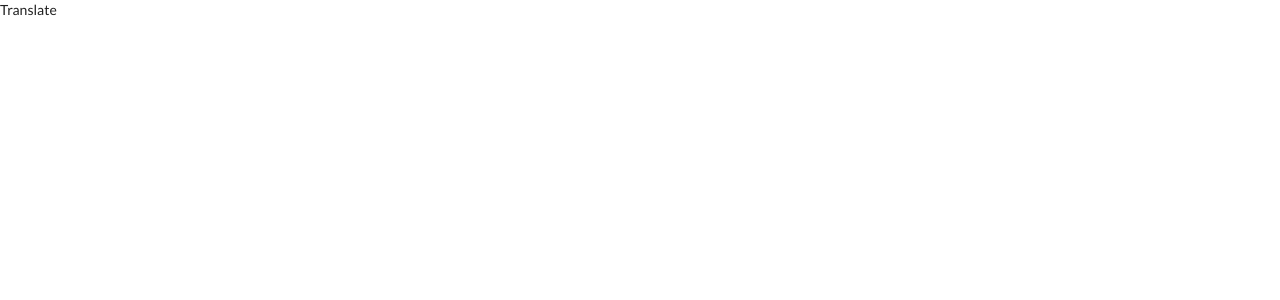
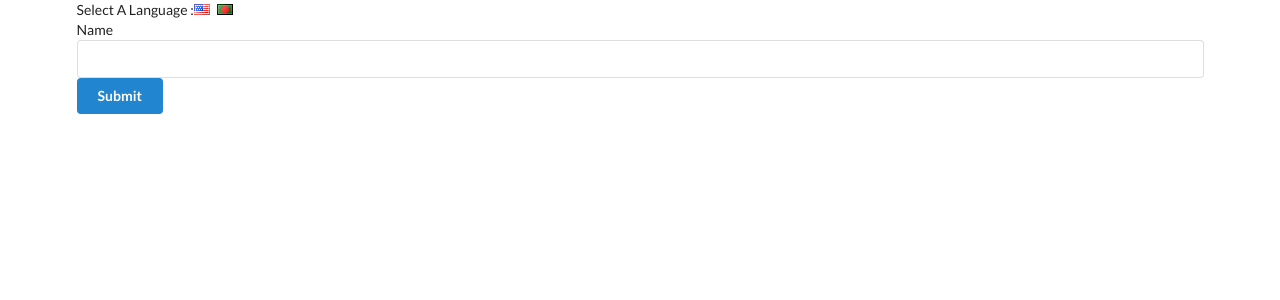
Before and after one commit to RatonBiswas/React, a React (Create React App) app in the folder translate/: page / in a window 1280 px wide. Shown: the top 300 px of the page. Built offline with nearby package versions, Linux system fonts and the light colour scheme.

Commit message:
the context provider

```diff
--- a/translate/src/components/App.js
+++ b/translate/src/components/App.js
@@ -1,11 +1,28 @@
-import React from 'react';
+import React, { Component } from "react";
+import UserCreate from "./UserCreate"
+import LanguageContext from '../contexts/LanguageContext';
 
-const App = () => {
+class App extends Component {
+  state = { language: 'english' }
+
+  onLanguageChange = language =>{
+      this.setState({ language})
+  }
+  render() {
     return (
+      <div className="ui container">
         <div>
-            Translate
+          Select A Language :
+          <i className="flag us" onClick = {()=> this.onLanguageChange('english')}></i>
+          <i className="flag bd" onClick = {()=> this.onLanguageChange('bangla')}></i>
         </div>
+        <LanguageContext.Provider value={this.state.language}>
+          <UserCreate/>
+        </LanguageContext.Provider>
+        {console.log(this.state.language)}
+      </div>
     );
-};
+  }
+}
 
 export default App;
--- /dev/null
+++ b/translate/src/components/Button.js
@@ -0,0 +1,12 @@
+import React, { Component } from 'react';
+import LanguageContext from '../contexts/LanguageContext';
+
+class Button extends Component {
+    static contextType = LanguageContext
+    render() {
+        const text = this.context === 'english' ? 'Submit' : 'জমা দিন'
+        return <button className="ui button primary">{text}</button>
+    }
+}
+
+export default Button;
--- /dev/null
+++ b/translate/src/components/Field.js
@@ -0,0 +1,21 @@
+import React, { Component } from 'react';
+import LanguageContext from '../contexts/LanguageContext';
+
+
+class Field extends Component {
+    static contextType = LanguageContext
+
+    render() {
+        const text = this.context === 'english' ? 'Name' : 'নাম'
+
+        return (
+
+            <div className="ui-field">
+                <label>{text}</label>
+                <input/>
+            </div>
+        );
+    }
+}
+
+export default Field;
--- /dev/null
+++ b/translate/src/components/UserCreate.js
@@ -0,0 +1,14 @@
+import React from 'react';
+import Button from './Button'
+import Field from './Field'
+
+const UserCreate = () => {
+    return (
+        <div className="ui form">
+            <Field/>
+            <Button/>
+        </div>
+    );
+};
+
+export default UserCreate;
--- /dev/null
+++ b/translate/src/contexts/LanguageContext.js
@@ -0,0 +1,3 @@
+import React from 'react'
+
+export default React.createContext('bangla')
```
